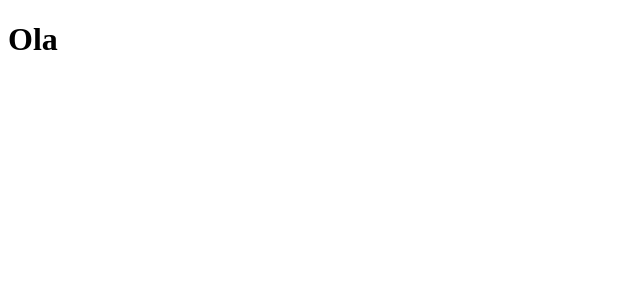
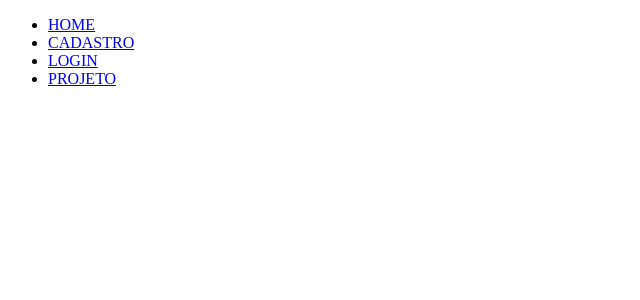
Before and after one commit to ZenGroup-FIAP/global-impact, a React (Create React App) app: page / in a window 1280 px wide. Shown: the top 300 px of the page, without its empty margins (0-640 px from the left). Built offline with nearby package versions, Linux system fonts and the light colour scheme.

Commit message:
Configurando rotas e preparando para receber API

```diff
--- a/package.json
+++ b/package.json
@@ -2,6 +2,7 @@
   "name": "sgea",
   "version": "0.1.0",
   "private": true,
+  "proxy": "http://localhost:8081/SystemGEA/rest",
   "dependencies": {
     "@testing-library/jest-dom": "^5.15.0",
     "@testing-library/react": "^11.2.7",
--- a/src/App.js
+++ b/src/App.js
@@ -1,8 +1,15 @@
+import { BrowserRouter } from "react-router-dom";
+import React, {useState} from 'react'
+import Menu from "./components/Menu";
+
+
 function App() {
+  const [userLogged, serUserLogged] = useState(false)
+
   return (
-    <div className="App">
-      <h1>Ola</h1>
-    </div>
+    <BrowserRouter>
+      <Menu isLoged={userLogged}/>
+    </BrowserRouter>
   );
 }
 
--- /dev/null
+++ b/src/components/Menu.jsx
@@ -0,0 +1,36 @@
+import React from 'react'
+import {Routes, Link, Route} from 'react-router-dom'
+
+
+export default function Menu(props) {
+    return (
+        <>
+            <header>
+                <nav>
+                    <ul>
+                        <li><Link to="/">HOME</Link></li>
+                        <li><Link to="/cadastro">CADASTRO</Link></li>
+                        <li><Link to="/login">LOGIN</Link></li>
+                        <li><Link to="/projeto">PROJETO</Link></li>
+                    </ul>
+                </nav>
+            </header>
+            <div>
+                <Routes>
+                    <Route path="/">
+
+                    </Route>
+                    <Route path="/cadastro">
+
+                    </Route>
+                    <Route path="/login">
+
+                    </Route>
+                    <Route path="/projeto">
+
+                    </Route>
+                </Routes>
+            </div>
+        </>
+    )
+}
```
